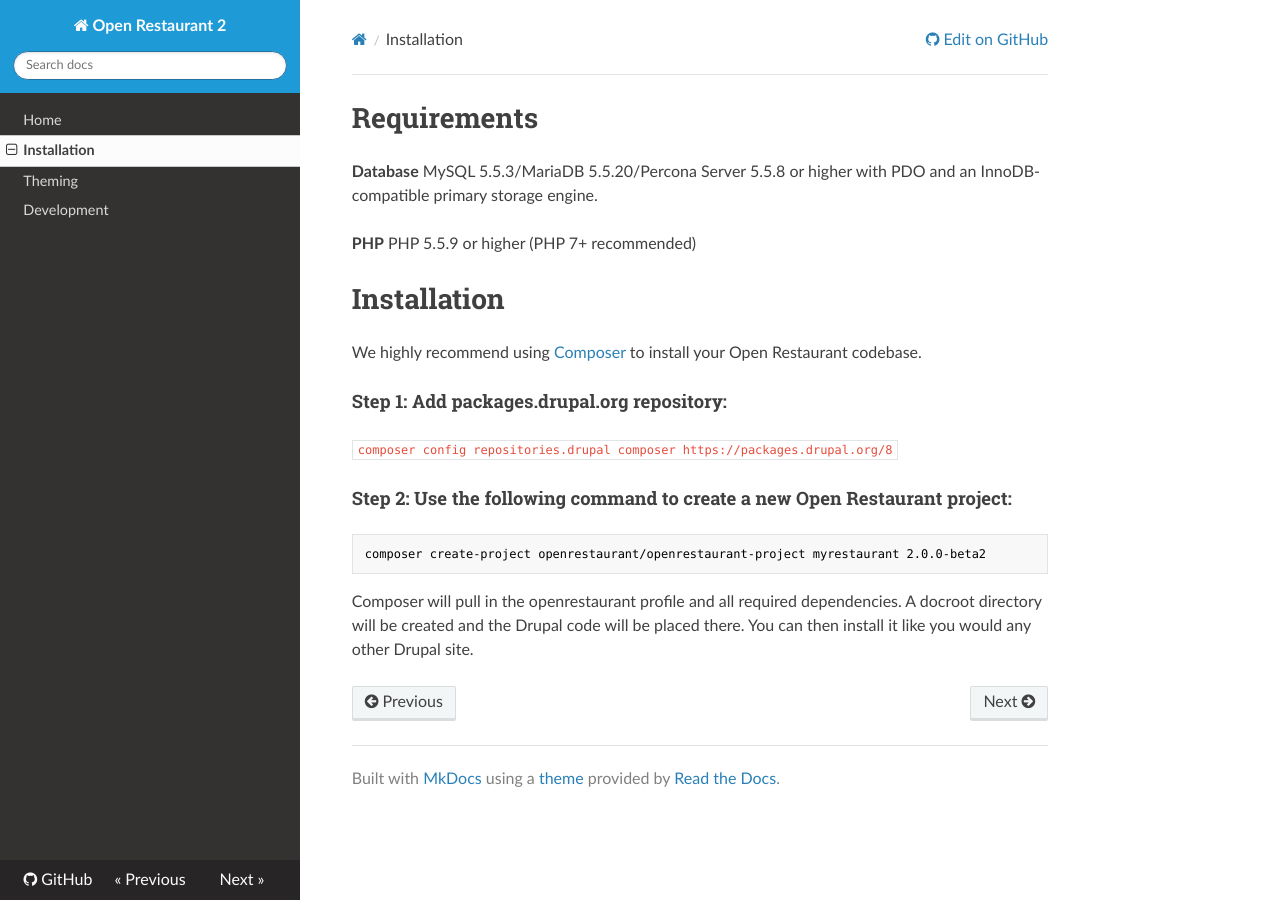
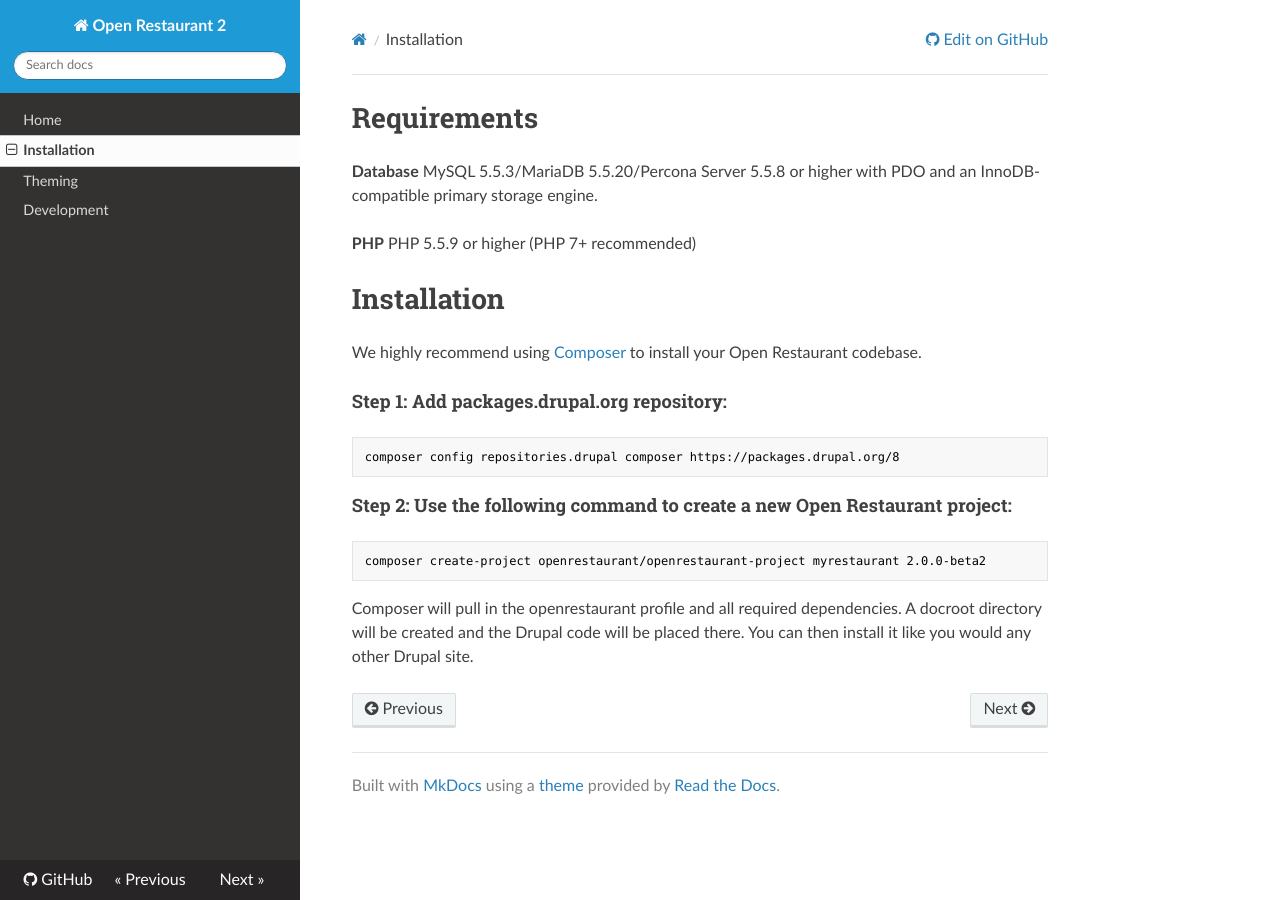
Before and after one commit to openrestaurant/docs, an MkDocs documentation site: the page built from docs/installation.md, in a window 1280 px wide. Built offline with MkDocs 1.6.1, drawn with Linux system fonts in a browser that asks for light colours; nearby versions of some CDN libraries; old or Windows-style settings are respelled for this version of MkDocs.

````diff
--- a/docs/installation.md
+++ b/docs/installation.md
@@ -12,7 +12,9 @@ We highly recommend using [Composer](http://getcomposer.org) to install your Ope
 
 #### Step 1: Add packages.drupal.org repository:
 
-`composer config repositories.drupal composer https://packages.drupal.org/8`
+```
+composer config repositories.drupal composer https://packages.drupal.org/8
+```
 
 #### Step 2: Use the following command to create a new Open Restaurant project:
 
````
